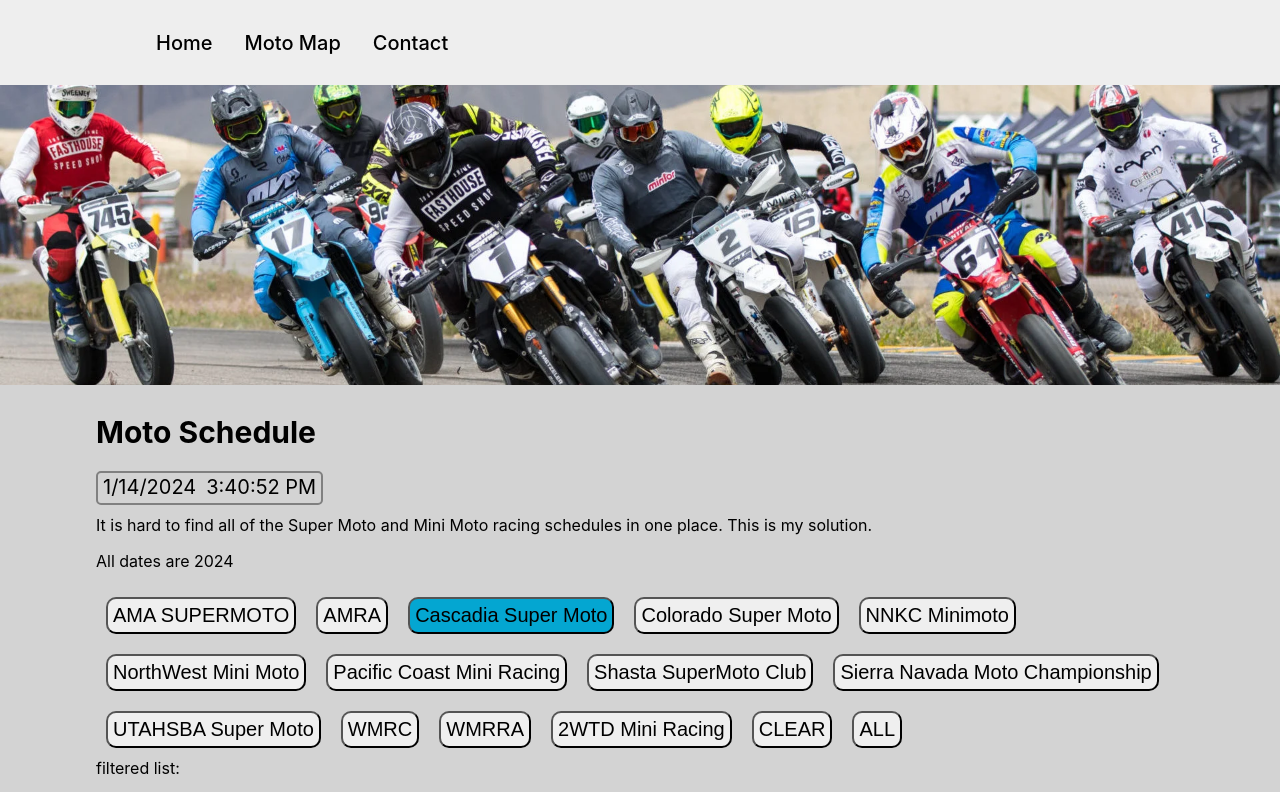
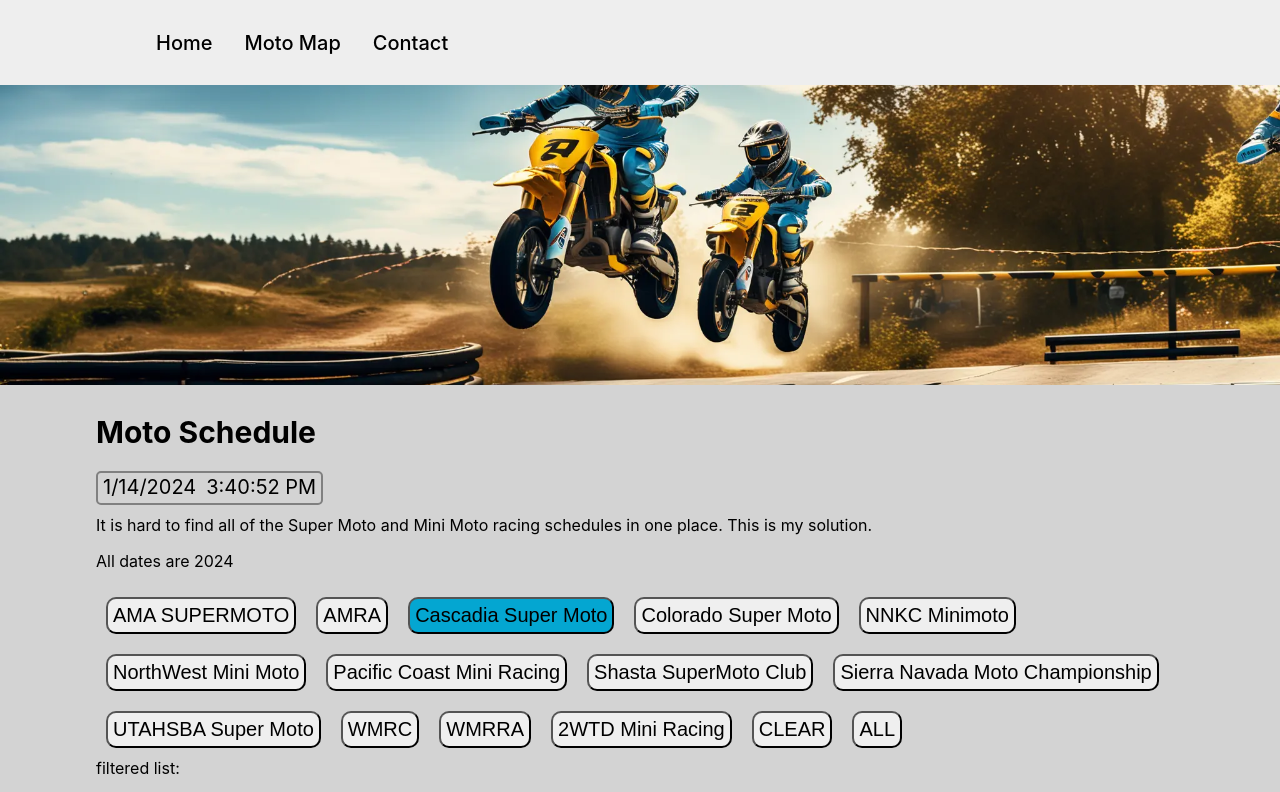
Before and after one commit to Benji-Montgomery/motoschedules, a React (Create React App) app: page / in a window 1280 px wide. Shown: the top 792 px of the page. Built offline with nearby package versions, Linux system fonts and the light colour scheme; no server answers.

Commit message:
second try bg

```diff
--- a/src/pages/index.js
+++ b/src/pages/index.js
@@ -10,7 +10,7 @@ const Home = () => {
 return (
 	<div>
 		<section>
-			<img src="/img/sumo.webp" alt="supermoto" id="splashImg"></img>
+			<img src="/img/sumo2.webp" alt="supermoto" id="splashImg"></img>
 		</section>
 		<section id="main">
 			<h1 className='headLine'>Moto Schedule</h1>
```
Also changed, not shown: public/img/sumo2.webp (added).
